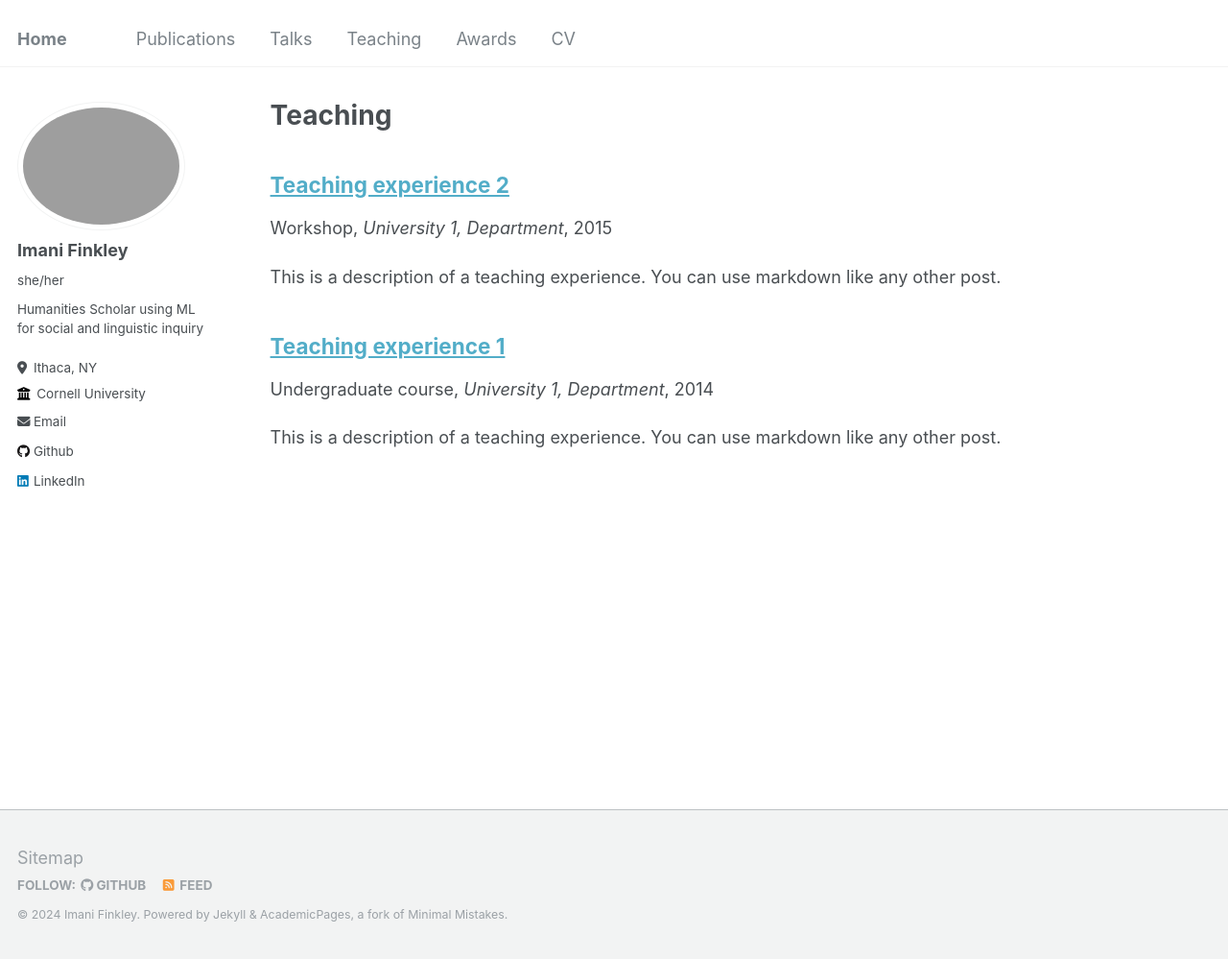
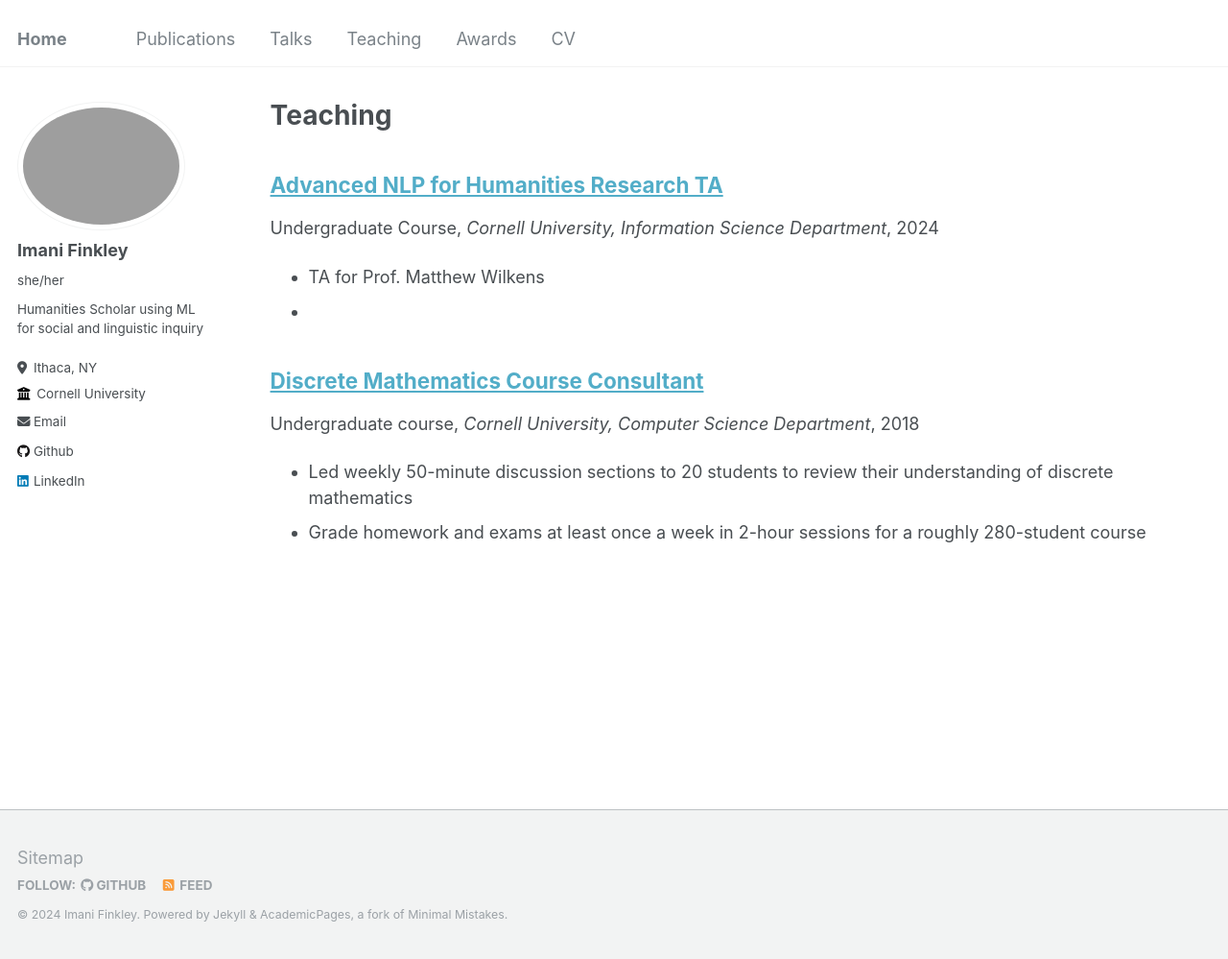
Before and after one commit to imanif/imanif.github.io, a Jekyll site: the page built from _pages/teaching.html, in a window 1280 px wide and 999 px high. Shown: the whole window at 96% size. Built offline with Jekyll 4.4.1, drawn with Linux system fonts in a browser that asks for light colours.

Commit message:
update teaching

```diff
--- a/_config.yml
+++ b/_config.yml
@@ -227,7 +227,7 @@ defaults:
       author_profile: true
       read_time: true
       comments: true
-      share: true
+      share: false
       related: true
   # _pages
   - scope:
@@ -243,7 +243,7 @@ defaults:
     values:
       layout: single
       author_profile: true
-      share: true
+      share: false
       comments: true
   # _publications
   - scope:
@@ -252,7 +252,7 @@ defaults:
     values:
       layout: single
       author_profile: true
-      share: true
+      share: false
       comments: true
   # _portfolio
   - scope:
@@ -261,7 +261,7 @@ defaults:
     values:
       layout: single
       author_profile: true
-      share: true
+      share: false
       comment: true
   # _talks
   - scope:
@@ -270,7 +270,7 @@ defaults:
     values:
       layout: talk
       author_profile: true
-      share: true
+      share: false
   # _awards
   - scope:
       path: ""
@@ -278,7 +278,7 @@ defaults:
     values:
       layout: single
       author_profile: true
-      share: true
+      share: false
       comment: false
 
 
--- a/_teaching/2014-spring-teaching-1.md
+++ /dev/null
@@ -1,20 +0,0 @@
----
-title: "Teaching experience 1"
-collection: teaching
-type: "Undergraduate course"
-permalink: /teaching/2014-spring-teaching-1
-venue: "University 1, Department"
-date: 2014-01-01
-location: "City, Country"
----
-
-This is a description of a teaching experience. You can use markdown like any other post.
-
-Heading 1
-======
-
-Heading 2
-======
-
-Heading 3
-======
--- a/_teaching/2015-spring-teaching-2.md
+++ /dev/null
@@ -1,20 +0,0 @@
----
-title: "Teaching experience 2"
-collection: teaching
-type: "Workshop"
-permalink: /teaching/2015-spring-teaching-1
-venue: "University 1, Department"
-date: 2015-01-01
-location: "City, Country"
----
-
-This is a description of a teaching experience. You can use markdown like any other post.
-
-Heading 1
-======
-
-Heading 2
-======
-
-Heading 3
-======
--- /dev/null
+++ b/_teaching/2800_TA.md
@@ -0,0 +1,12 @@
+---
+title: "Discrete Mathematics Course Consultant"
+collection: teaching
+type: "Undergraduate course"
+permalink: /teaching/2800-TA
+venue: "Cornell University, Computer Science Department"
+date: 2018-05-18
+location: "Ithaca, NY"
+---
+
+- Led weekly 50-minute discussion sections to 20 students to review their understanding of discrete mathematics
+- Grade homework and exams at least once a week in 2-hour sessions for a roughly 280-student course
--- /dev/null
+++ b/_teaching/INFO4940.md
@@ -0,0 +1,12 @@
+---
+title: "Advanced NLP for Humanities Research TA"
+collection: teaching
+type: "Undergraduate Course"
+permalink: /teaching/INFO4940-TA
+venue: "Cornell University, Information Science Department"
+date: 2024-05-07
+location: "Ithaca, NY"
+---
+
+- TA for Prof. Matthew Wilkens
+-
```
Also changed, not shown: 2 other files.
